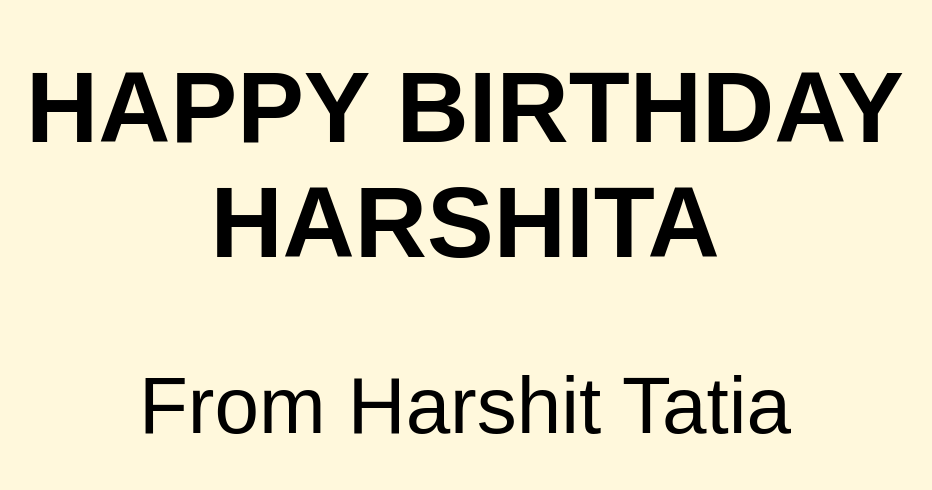
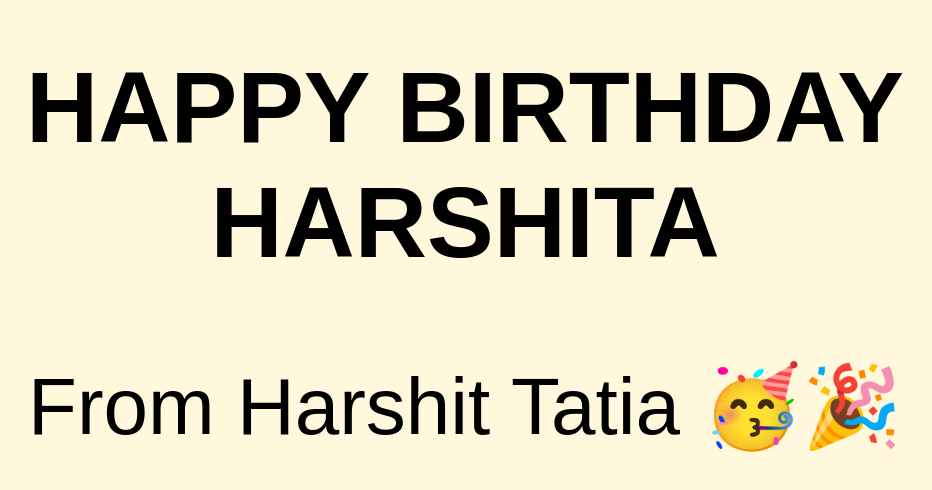
Before and after one commit to HarshitSaTatia/HarshitSaTatia.github.io, a plain HTML site: page index.html in a window 1280 px wide. Shown: the whole page, without its empty margins (175-1107 px from the left). Drawn offline with Linux system fonts and the light colour scheme.

Commit message:
Update index.html

```diff
--- a/index.html
+++ b/index.html
@@ -21,6 +21,6 @@
 </head>
 <body>
     <h1>HAPPY BIRTHDAY HARSHITA</h1>
-    <p>From Harshit Tatia </p>
+    <p>From Harshit Tatia 🥳🎉</p>
 </body>
 </html>
```
